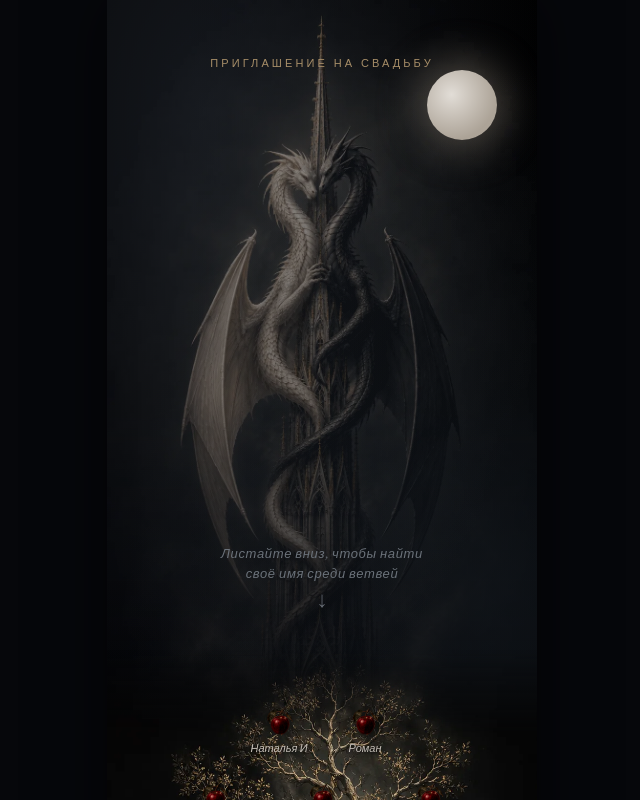
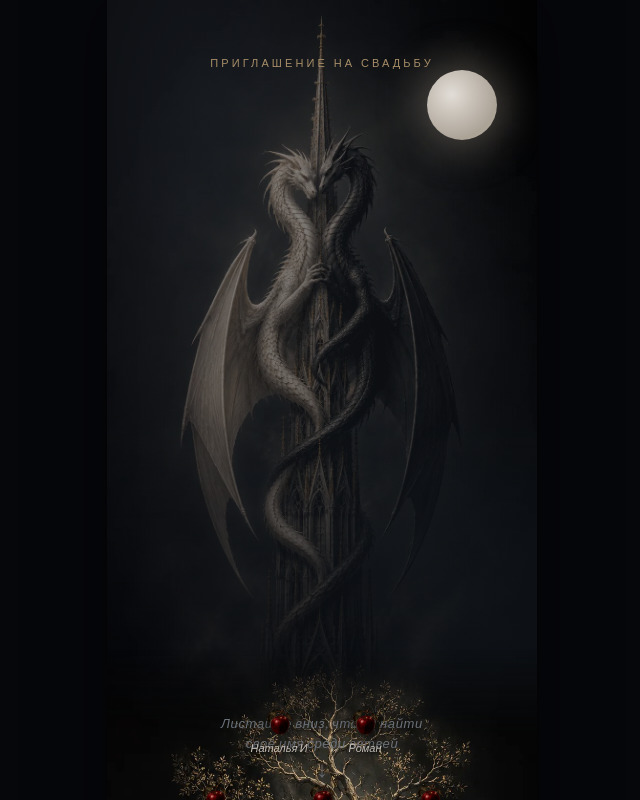
Before and after one commit to Doremi203/wedding, a Next.js app: page / in a window 1280 px wide. Shown: the top 800 px of the page, without its empty margins (318-958 px from the left). Built offline with nearby package versions, Linux system fonts and the light colour scheme.

Commit message:
ENTRY: подсказка о скролле прижата к нижней кромке экрана

```diff
--- a/src/components/EntryScreen/EntryScreen.module.css
+++ b/src/components/EntryScreen/EntryScreen.module.css
@@ -2,7 +2,7 @@
   position: relative;
   /* Высота зоны, в которой башня и дерево растворяются друг в друга: дерево поднимается
      на эту величину под низ hero, а hero получает такой же доп. padding снизу, чтобы
-     контент («Листайте вниз») остался на прежнем месте относительно композиции. */
+     полоса наложения не съедала кадр башни. */
   --entry-fade: 150px;
   /* Тон, общий для нижнего края башни и верхнего края дерева — в него гаснут обе
      иллюстрации, поэтому между ними не возникает светлой полосы фона страницы. */
@@ -61,11 +61,15 @@
   margin-bottom: 8px;
 }
 
+/* Подсказка прижата к нижней кромке экрана, а не к низу padding-box: нижний padding hero
+   включает зону наложения с деревом (--entry-fade), из-за которой подпись в потоке висела
+   почти на 200px выше края viewport. */
 .scrollHint {
-  position: relative;
+  position: absolute;
+  left: 28px;
+  right: 28px;
+  bottom: calc(20px + env(safe-area-inset-bottom, 0px));
   z-index: 1;
-  margin-top: auto;
-  padding-top: 36px;
   text-align: center;
 }
 
```
